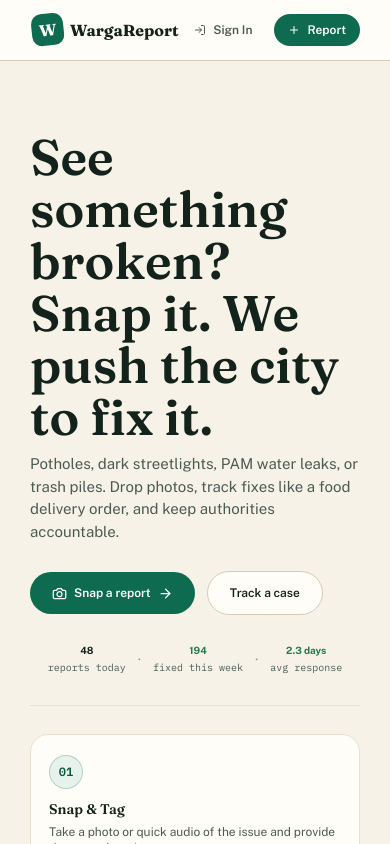
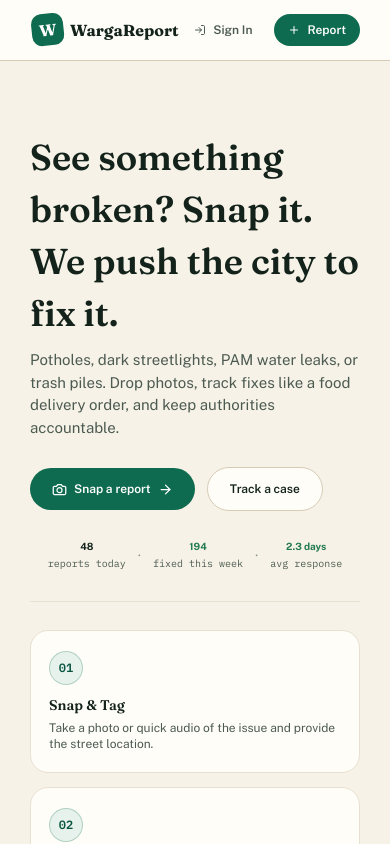
Before and after one commit to rizqyazhar/koda-b10-weekly5, a React (Vite) app: page / in a window 390 px wide. Shown: the top 844 px of the page. Built offline with nearby package versions, Linux system fonts and the light colour scheme.

Commit message:
fix: h1 size in small device

```diff
--- a/src/Pages/HomePage.jsx
+++ b/src/Pages/HomePage.jsx
@@ -10,7 +10,7 @@ export default function HomePage() {
     <MainLayout>
       <section className='flex flex-col gap-7 py-2.5'>
         <div className='flex flex-col gap-2.5 md:gap-3.5 lg:gap-4.5'>
-          <h1 className='lg:max-w-2xl font-semibold text-font-primary font-fraunces text-[50px] leading-13'>
+          <h1 className='lg:max-w-2xl font-semibold text-font-primary font-fraunces text-4xl lg:text-[50px] leading-13'>
             See something broken? Snap it. We push the city to fix it.
           </h1>
           <p className='lg:max-w-142 font-normal text-font-secondary font-publicSans text-[15px] lg:text-[17px]'>
```
